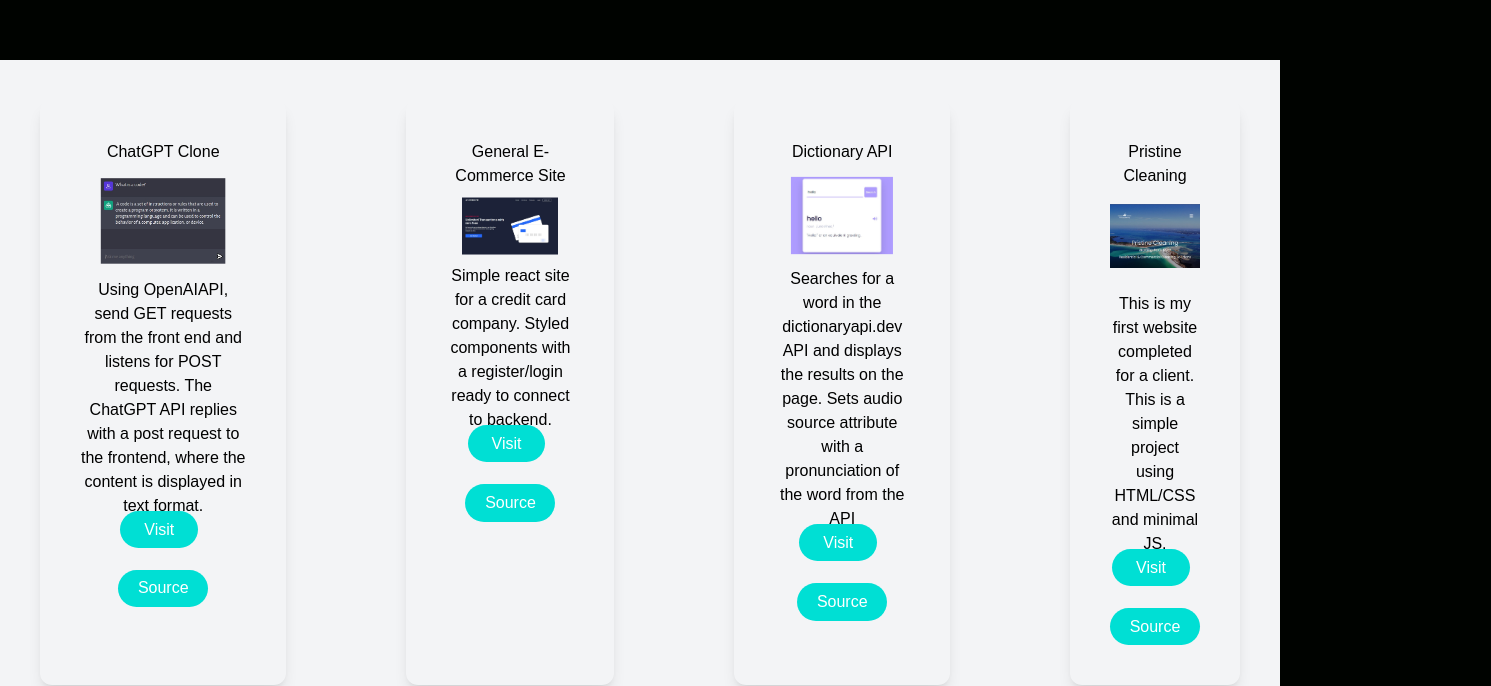
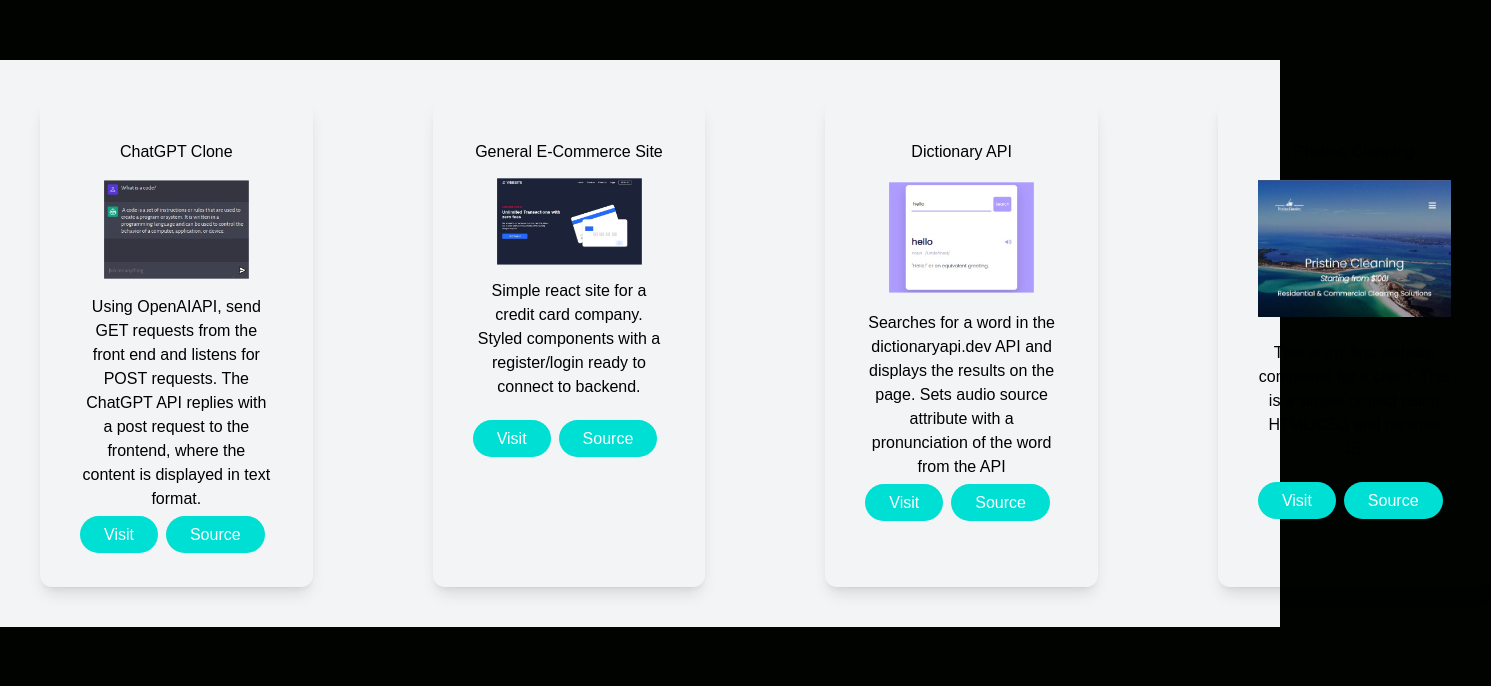
Before and after one commit to pie4fools/portfolioreacttailwind, a React (Create React App) app: page / in a window 1280 px wide. Shown: the part 2111-2797 px from the top of the page, 1491 px wide, since content can reach past the window. After the commit the page ends 2738 px from the top, so only its background shows below. Built offline with nearby package versions, Linux system fonts and the light colour scheme; the HTML template or start-up script is replaced by a standard one.

Commit message:
updated btn size, fixed source buttons/resume

```diff
--- a/package.json
+++ b/package.json
@@ -43,6 +43,7 @@
   "devDependencies": {
     "autoprefixer": "^10.4.13",
     "postcss": "^8.4.21",
+    "tailwind-scrollbar": "^2.1.0",
     "tailwindcss": "^3.2.4"
   }
 }
--- a/src/components/Aboutpage.jsx
+++ b/src/components/Aboutpage.jsx
@@ -6,7 +6,8 @@ import { motion } from 'framer-motion'
 
 const Aboutpage = () => {
     return (
-    <div>
+     <div>
+      <div>
         <motion.div
         initial={{
            x: -500,
@@ -32,8 +33,15 @@ const Aboutpage = () => {
             opacity: 1,
             scale: 1
         }}
+        drag
+        dragConstraints={{
+        top: -50,
+        left: -50,
+        right: 50,
+        bottom: 50,
+        }}
         className='grid gap-8 lg:flex justify-center pt-20 lg:space-x-15 lg:mt-5'>
-                <SiJavascript size={75} className="hover:text-yellow-300 hover:scale-150 transition-all ease-in"/>
+                <SiJavascript  size={75} className="hover:text-yellow-300 hover:scale-150 transition-all ease-in"/>
                 <SiTailwindcss size={75} className="hover:text-blue-600 hover:scale-150 transition-all ease-in"/>
                 <SiPython size={75} className="hover:text-blue-600 hover:scale-150 transition-all ease-in"/>
                 <SiPostgresql size={75} className="hover:text-blue-300 hover:scale-150 transition-all ease-in"/>
@@ -42,8 +50,9 @@ const Aboutpage = () => {
                 <SiFlask size={75} className="hover:scale-150 transition-all ease-in"/>
                 <SiGithub size={75} className="hover:text-orange-300 hover:scale-150 transition-all ease-in"/>
             </motion.div>
-            <img className='scale-50 rounded-full grayscale' src={headshot} alt="of face" />
+            <motion.img  className='scale-50 rounded-full grayscale' src={headshot} alt="of face" />
         </motion.div>
+    </div>
     </div>
   )
 }
--- a/src/components/Footer.jsx
+++ b/src/components/Footer.jsx
@@ -11,30 +11,30 @@ const Footer = () => {
             <div className='text-center shadow-lg p-10 rounded-xl my-10 mx-10 align-center'>
                 <h1>ChatGPT Clone</h1>
                 <img className='scale-75 align-center' src={chatgptpic} alt="Screenshot of ChatGPT Clone" />
-                <p>Using OpenAIAPI, send GET requests from the front end and listens for POST requests. The ChatGPT API replies with a post request to the frontend, where the content is displayed in text format.</p>
-                <a href='https://chatgptclone-lilac.vercel.app/' target='_blank' rel='noreferrer' className='bg-[#00dfd4] w-[90px] h-[37.5px] rounded-full font-medium mt-7 mx-auto py-2.5 px-6 lg:mr-2 sm:mr-0 text-white hover:bg-black focus:ring focus:ring-grey-300'>Visit</a>
-                <button className='bg-[#00dfd4] w-[90px] h-[37.5px] rounded-full font-medium mt-7 mx-auto text-white hover:bg-black focus:ring focus:ring-grey-300'>Source</button>
+                <p className='pb-3'>Using OpenAIAPI, send GET requests from the front end and listens for POST requests. The ChatGPT API replies with a post request to the frontend, where the content is displayed in text format.</p>
+                <a href='https://chatgptclone-lilac.vercel.app/' target='_blank' rel='noreferrer' className='bg-[#00dfd4] w-[90px] h-[37.5px] rounded-full font-medium mt-7 mx-auto py-2.5 px-6 lg:mr-2 sm:mr-0 text-white hover:bg-black focus:ring focus:ring-grey-300 transition ease-in-out'>Visit</a>
+                <a href='https://github.com/pie4fools/chatgptclone' target='_blank' rel='noreferrer' className='bg-[#00dfd4] w-[90px] h-[37.5px] rounded-full font-medium mt-7 mx-auto py-2.5 px-6 text-white sm:mr-2 lg:mr-2 hover:bg-black focus:ring focus:ring-grey-300 transition ease-in-out'>Source</a>
             </div>
             <div className='text-center shadow-lg p-10 rounded-xl my-10 mx-10'>
                 <h1>General E-Commerce Site</h1>
                 <img className='scale-75 align-center' src={creditcardpic} alt="Screenshot credit card website" />
-                <p>Simple react site for a credit card company. Styled components with a register/login ready to connect to backend.</p>
-                <a href='https://master--beautiful-zuccutto-11d061.netlify.app/' target='_blank' rel='noreferrer' className='bg-[#00dfd4] w-[90px] h-[37.5px] rounded-full font-medium mt-7 mx-auto py-2.5 px-6 sm:mr-0 lg:mr-2 text-white hover:bg-black focus:ring focus:ring-grey-300'>Visit</a>
-                <button className='bg-[#00dfd4] w-[90px] h-[37.5px] rounded-full font-medium mt-7 mx-auto text-white hover:bg-black focus:ring focus:ring-grey-300'>Source</button>
+                <p className='pb-7'>Simple react site for a credit card company. Styled components with a register/login ready to connect to backend.</p>
+                <a href='https://master--beautiful-zuccutto-11d061.netlify.app/' target='_blank' rel='noreferrer' className='bg-[#00dfd4] w-[90px] h-[37.5px] rounded-full font-medium mt-7 mx-auto py-2.5 px-6 sm:mr-0 lg:mr-2 text-white hover:bg-black focus:ring focus:ring-grey-300 transition ease-in-out'>Visit</a>
+                <a href='https://github.com/pie4fools/react-website-v2' target='_blank' rel='noreferrer' className='bg-[#00dfd4] w-[90px] h-[37.5px] rounded-full font-medium mt-7 mx-auto py-2.5 px-6 text-white sm:mr-2 lg:mr-2 hover:bg-black focus:ring focus:ring-grey-300 transition ease-in-out'>Source</a>
             </div>
             <div className='text-center shadow-lg p-10 rounded-xl my-10 mx-10'>
                 <h1>Dictionary API</h1>
                 <img className='scale-75 align-center' src={dictionaryapi} alt="Screenshot of dictionary site" />
-                <p>Searches for a word in the dictionaryapi.dev API and displays the results on the page. Sets audio source attribute with a pronunciation of the word from the API</p>
-                <a href='https://master--chipper-salmiakki-0518f5.netlify.app/' target='_blank' rel='noreferrer' className='bg-[#00dfd4] w-[90px] h-[37.5px] rounded-full font-medium mt-7 mx-auto py-2.5 px-6 sm:mr-0 lg:mr-2 text-white hover:bg-black focus:ring focus:ring-grey-300'>Visit</a>
-                <button className='bg-[#00dfd4] w-[90px] h-[37.5px] rounded-full font-medium mt-7 mx-auto text-white hover:bg-black focus:ring focus:ring-grey-300'>Source</button>
+                <p className='pb-3'>Searches for a word in the dictionaryapi.dev API and displays the results on the page. Sets audio source attribute with a pronunciation of the word from the API</p>
+                <a href='https://master--chipper-salmiakki-0518f5.netlify.app/' target='_blank' rel='noreferrer' className='bg-[#00dfd4] w-[90px] h-[37.5px] rounded-full font-medium mt-7 mx-auto py-2.5 px-6 sm:mr-0 lg:mr-2 text-white hover:bg-black focus:ring focus:ring-grey-300 transition ease-in-out'>Visit</a>
+                <a href='https://github.com/pie4fools/dictionaryapi' target='_blank' rel='noreferrer' className='bg-[#00dfd4] w-[90px] h-[37.5px] rounded-full font-medium mt-7 mx-auto py-2.5 px-6 text-white sm:mr-2 lg:mr-2 hover:bg-black focus:ring focus:ring-grey-300 transition ease-in-out'>Source</a>
             </div>
             <div className='sm:mb-0 text-center shadow-lg p-10 rounded-xl lg:my-10 mx-10'>
                 <h1 className='mb-4'>Pristine Cleaning</h1>
                 <img className='scale-100 mb-6' src={pristinecleanpic} alt="Screenshot of pristinecleaningph.com" />
-                <p>This is my first website completed for a client. This is a simple project using HTML/CSS and minimal JS.</p>
-                <a href='http://www.pristinecleaningph.com/' target='_blank' rel='noreferrer' className='bg-[#00dfd4] w-[90px] h-[37.5px] rounded-full font-medium mt-7 mx-auto py-2.5 px-6 text-white sm:mr-2 lg:mr-2 hover:bg-black focus:ring focus:ring-grey-300'>Visit</a>
-                <button className='bg-[#00dfd4] w-[90px] h-[37.5px] rounded-full font-medium mt-7 mx-auto text-white hover:bg-black focus:ring focus:ring-grey-300'>Source</button>
+                <p className='pb-7'>This is my first website completed for a client. This is a simple project using HTML/CSS and minimal JS.</p>
+                <a href='http://www.pristinecleaningph.com/' target='_blank' rel='noreferrer' className='bg-[#00dfd4] w-[90px] h-[37.5px] rounded-full font-medium mt-7 mx-auto py-2.5 px-6 text-white sm:mr-2 lg:mr-2 hover:bg-black focus:ring focus:ring-grey-300 transition ease-in-out'>Visit</a>
+                <a href='https://github.com/pie4fools/1st-Website' target='_blank' rel='noreferrer' className='bg-[#00dfd4] w-[90px] h-[37.5px] rounded-full font-medium mt-7 mx-auto py-2.5 px-6 text-white sm:mr-2 lg:mr-2 hover:bg-black focus:ring focus:ring-grey-300 transition ease-in-out'>Source</a>
             </div>
         </div>
     </div>
--- a/src/components/Hero.jsx
+++ b/src/components/Hero.jsx
@@ -22,7 +22,7 @@ const Hero = () => {
             </div>
             <Link
             smooth={true}
-            offset={1400}
+            offset={1600}
             duration={1000}
             spy={true}
             to="Footer"
--- a/src/components/Navbar.jsx
+++ b/src/components/Navbar.jsx
@@ -2,6 +2,7 @@ import React from 'react'
 import { AiFillLinkedin } from 'react-icons/ai'
 import { SiGithub } from 'react-icons/si'
 import { motion } from 'framer-motion'
+import PiercenHResume from '../files/PiercenHResume 20232.pdf'
 
 
 const Navbar = () => {
@@ -26,8 +27,8 @@ const Navbar = () => {
         x: 0,
         opacity: 1,
     }}
-    transition={{ duration: 1.5 }} className='flex'>
-            <button className='bg-[#00dfd4] w-[80px] h-[34px] rounded-md font-medium mt-7 mx-auto py-0.5 z-10 text-black hover:bg-white focus:ring focus:ring-white-300'>Resume</button>
+    transition={{ duration: 1.5 }} className='flex '>
+            <a className='bg-[#00dfd4] w-[80px] h-[34px] rounded-md text-center font-medium mt-7 mx-auto py-1.5 z-10 text-black hover:bg-white focus:ring focus:ring-white-300 transition ease-in-out' href={PiercenHResume} target="_blank" rel="noreferrer">Resume</a>
             <div className="z-10">
             <a
             href="https://www.linkedin.com/in/piercen-hughes-617044188/"
--- a/tailwind.config.js
+++ b/tailwind.config.js
@@ -8,5 +8,7 @@ module.exports = {
   theme: {
     extend: {},
   },
-  plugins: [],
+  plugins: [
+    require('tailwind-scrollbar'),
+  ],
 }
```
Also changed, not shown: 2 other files (tests, documents, lock files or other folders).
